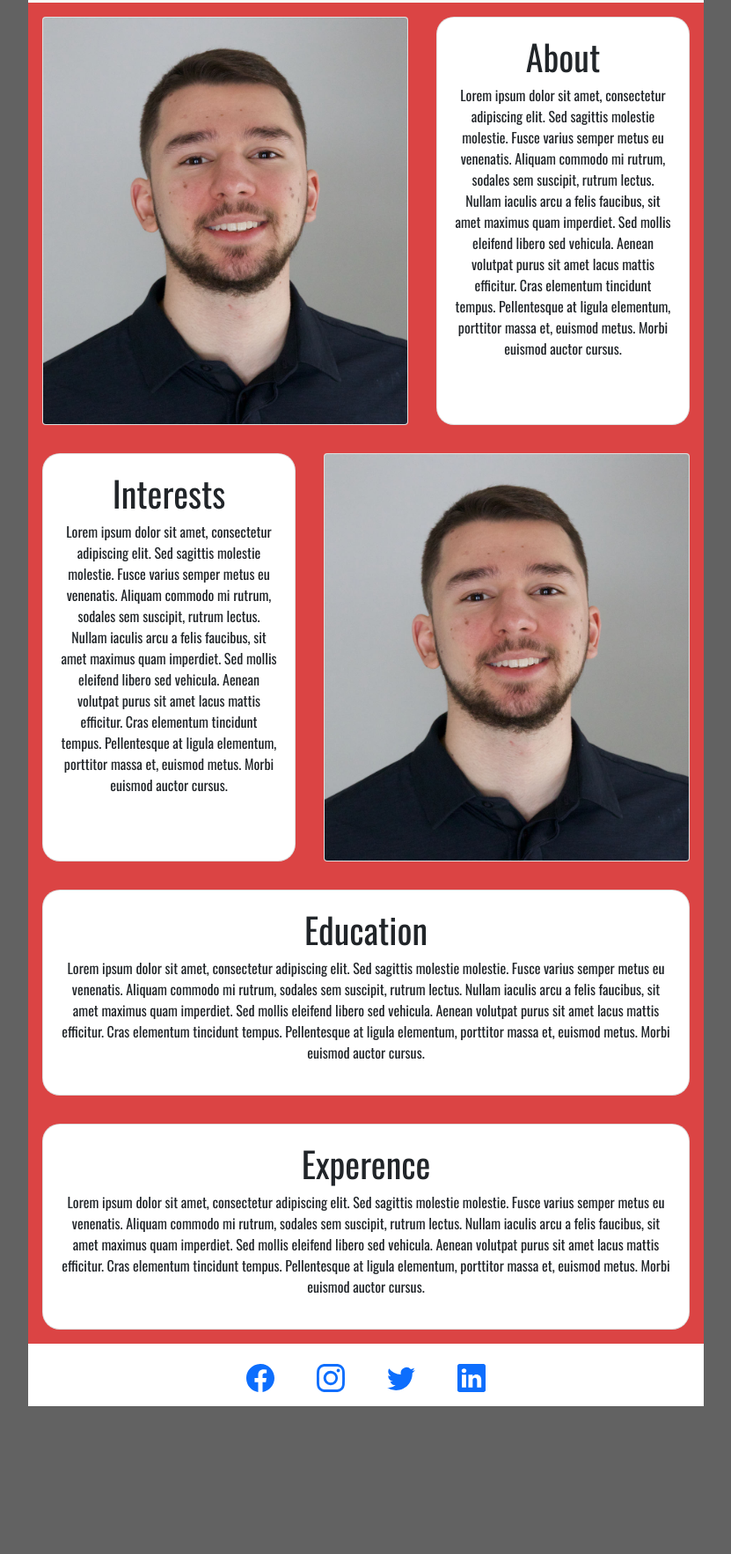
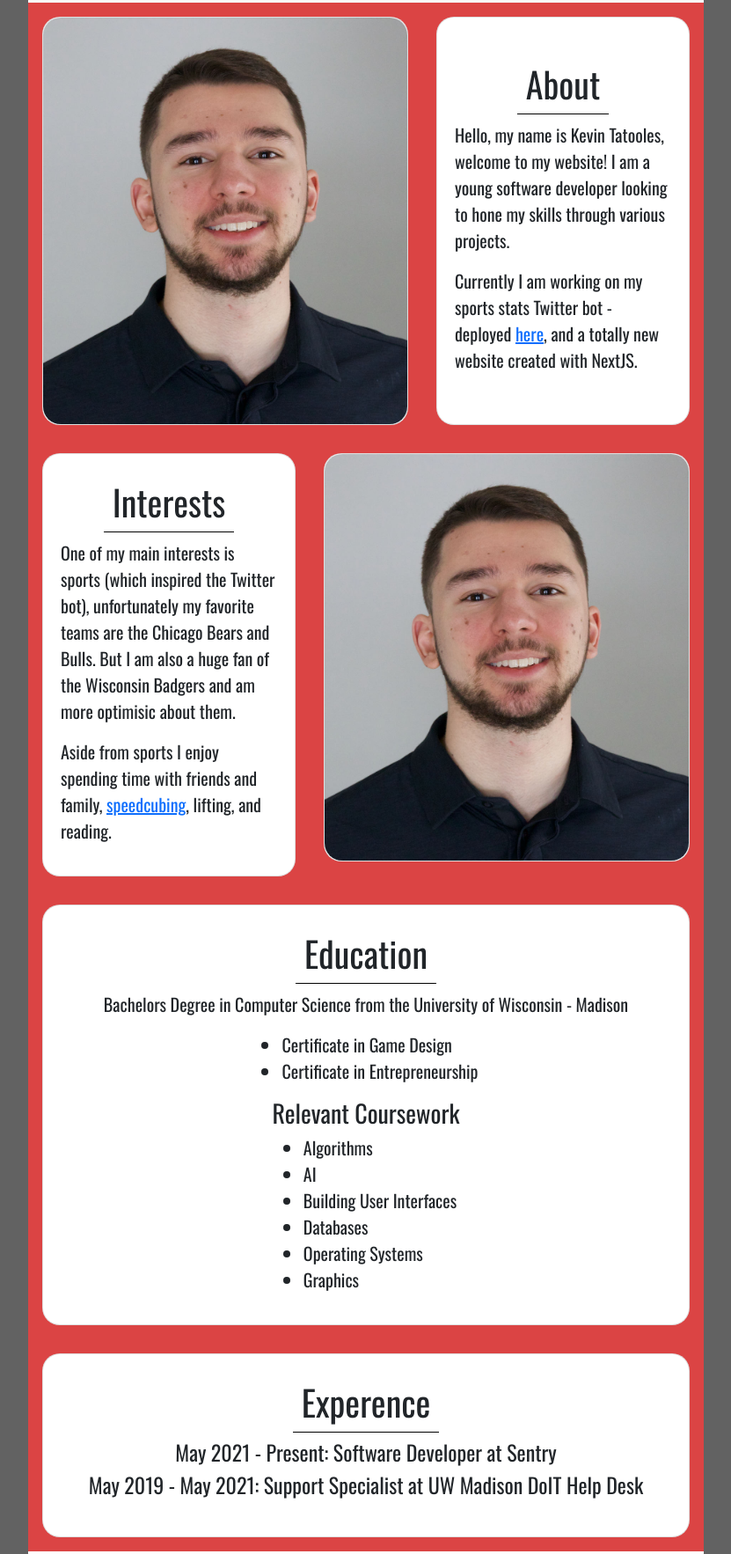
Before and after one commit to Tatooles/tatooles.github.io, a plain HTML site: page index.html in a window 1280 px wide. Shown: the part 99-1865 px from the top of the page at 88% size, without its empty margins (224-1055 px from the left). Before the commit the page ends 1697 px from the top, so only its background shows below. Drawn offline with nearby package versions, Linux system fonts and the light colour scheme.

Commit message:
Added actual content and updated some styling

```diff
--- a/index.html
+++ b/index.html
@@ -55,17 +55,19 @@
 
                 <div class="row" id="about">
                     <div class="col-lg-7 image">
-                        <img class="img-fluid card left" src="./assets/kj.jpeg" alt="Kevin Tatooles">
+                        <div class="card left">
+                            <img class="img-fluid" src="./assets/kj.jpeg" alt="Kevin Tatooles">
+                        </div>
                     </div>
                     <div class="col-lg-5 text">
                         <div class="container-md inner card right">
                             <h1>About</h1>
-                            <p>Lorem ipsum dolor sit amet, consectetur adipiscing elit. Sed sagittis molestie molestie.
-                                Fusce varius semper metus eu venenatis. Aliquam commodo mi rutrum, sodales sem suscipit,
-                                rutrum lectus. Nullam iaculis arcu a felis faucibus, sit amet maximus quam imperdiet.
-                                Sed mollis eleifend libero sed vehicula. Aenean volutpat purus sit amet lacus mattis
-                                efficitur. Cras elementum tincidunt tempus. Pellentesque at ligula elementum, porttitor
-                                massa et, euismod metus. Morbi euismod auctor cursus.</p>
+                            <p>
+                                Hello, my name is Kevin Tatooles, welcome to my website! I am a young software developer looking to hone my skills through various projects.
+                            </p>
+                            <p>
+                                Currently I am working on my sports stats Twitter bot - deployed <a href="https://twitter.com/sportstatsgenie">here</a>, and a totally new website created with NextJS.
+                            </p>
                         </div>
                     </div>
                 </div>
@@ -74,16 +76,14 @@
                     <div class="col-lg-5 text">
                         <div class="container-md inner card left">
                             <h1>Interests</h1>
-                            <p>Lorem ipsum dolor sit amet, consectetur adipiscing elit. Sed sagittis molestie molestie.
-                                Fusce varius semper metus eu venenatis. Aliquam commodo mi rutrum, sodales sem suscipit,
-                                rutrum lectus. Nullam iaculis arcu a felis faucibus, sit amet maximus quam imperdiet.
-                                Sed mollis eleifend libero sed vehicula. Aenean volutpat purus sit amet lacus mattis
-                                efficitur. Cras elementum tincidunt tempus. Pellentesque at ligula elementum, porttitor
-                                massa et, euismod metus. Morbi euismod auctor cursus.</p>
+                            <p>One of my main interests is sports (which inspired the Twitter bot), unfortunately my favorite teams are the Chicago Bears and Bulls. But I am also a huge fan of the Wisconsin Badgers and am more optimisic about them.</p>
+                            <p>Aside from sports I enjoy spending time with friends and family, <a href="https://www.worldcubeassociation.org/persons/2013TATO01">speedcubing</a>, lifting, and reading.</p>
                         </div>
                     </div>
                     <div class="col-lg-7 image">
-                        <img class="img-fluid card right" src="./assets/kj.jpeg" alt="Kevin Tatooles">
+                        <div class="card right">
+                            <img class="img-fluid" src="./assets/kj.jpeg" alt="Kevin Tatooles">
+                        </div>
                     </div>
                 </div>
 
@@ -91,12 +91,20 @@
                     <div class="col-md-12 text">
                         <div class="container-md inner card left">
                             <h1>Education</h1>
-                            <p>Lorem ipsum dolor sit amet, consectetur adipiscing elit. Sed sagittis molestie molestie.
-                                Fusce varius semper metus eu venenatis. Aliquam commodo mi rutrum, sodales sem suscipit,
-                                rutrum lectus. Nullam iaculis arcu a felis faucibus, sit amet maximus quam imperdiet.
-                                Sed mollis eleifend libero sed vehicula. Aenean volutpat purus sit amet lacus mattis
-                                efficitur. Cras elementum tincidunt tempus. Pellentesque at ligula elementum, porttitor
-                                massa et, euismod metus. Morbi euismod auctor cursus.</p>
+                            <p>Bachelors Degree in Computer Science from the University of Wisconsin - Madison</p>
+                            <ul>
+                                <li>Certificate in Game Design</li>
+                                <li>Certificate in Entrepreneurship</li>
+                            </ul>
+                            <h3>Relevant Coursework</h3>
+                            <ul>
+                                <li>Algorithms</li>
+                                <li>AI</li>
+                                <li>Building User Interfaces</li>
+                                <li>Databases</li>
+                                <li>Operating Systems</li>
+                                <li>Graphics</li>
+                            </ul>
                         </div>
                     </div>
                 </div>
@@ -105,12 +113,9 @@
                     <div class="col-md-12 text">
                         <div class="container-md inner card right">
                             <h1>Experence</h1>
-                            <p>Lorem ipsum dolor sit amet, consectetur adipiscing elit. Sed sagittis molestie molestie.
-                                Fusce varius semper metus eu venenatis. Aliquam commodo mi rutrum, sodales sem suscipit,
-                                rutrum lectus. Nullam iaculis arcu a felis faucibus, sit amet maximus quam imperdiet.
-                                Sed mollis eleifend libero sed vehicula. Aenean volutpat purus sit amet lacus mattis
-                                efficitur. Cras elementum tincidunt tempus. Pellentesque at ligula elementum, porttitor
-                                massa et, euismod metus. Morbi euismod auctor cursus.</p>
+                            <h4>May 2021 - Present: Software Developer at Sentry</h4>
+                            <h4>May 2019 - May 2021: Support Specialist at UW Madison DoIT Help Desk</h4>
+                            <p></p>
                         </div>
                     </div>
                 </div>
--- a/styles.css
+++ b/styles.css
@@ -7,7 +7,6 @@ body {
 .text {
     background-color: #DB4444;
     padding: 1rem;
-    text-align: center;
     font-size: 16px;
 }
 
@@ -18,9 +17,22 @@ body {
 
 .inner {
     background-color: white;
-    border-radius: 20px;
     padding: 20px;
     height: 100%;
+    display: flex;
+    flex-direction: column;
+    justify-content: center;
+    align-items: center;
+    font-size: 20px;
+}
+
+li {
+    text-align: start;
+}
+
+h1 {
+    border-bottom: 1px solid black;
+    padding: 10px;
 }
 
 img {
@@ -30,6 +42,7 @@ img {
 .card {
     opacity: 0;
     transition: 150ms;
+    border-radius: 20px;
 }
 
 .card.left {
```
